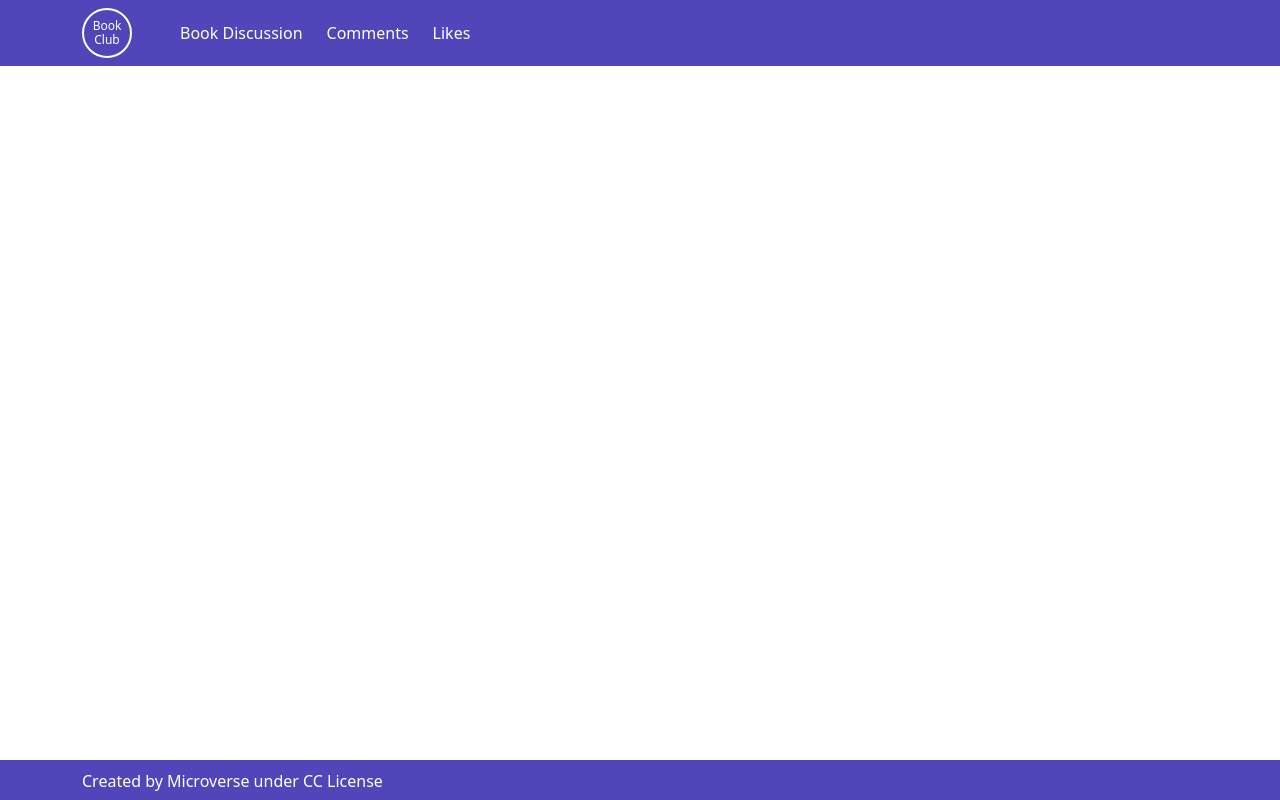
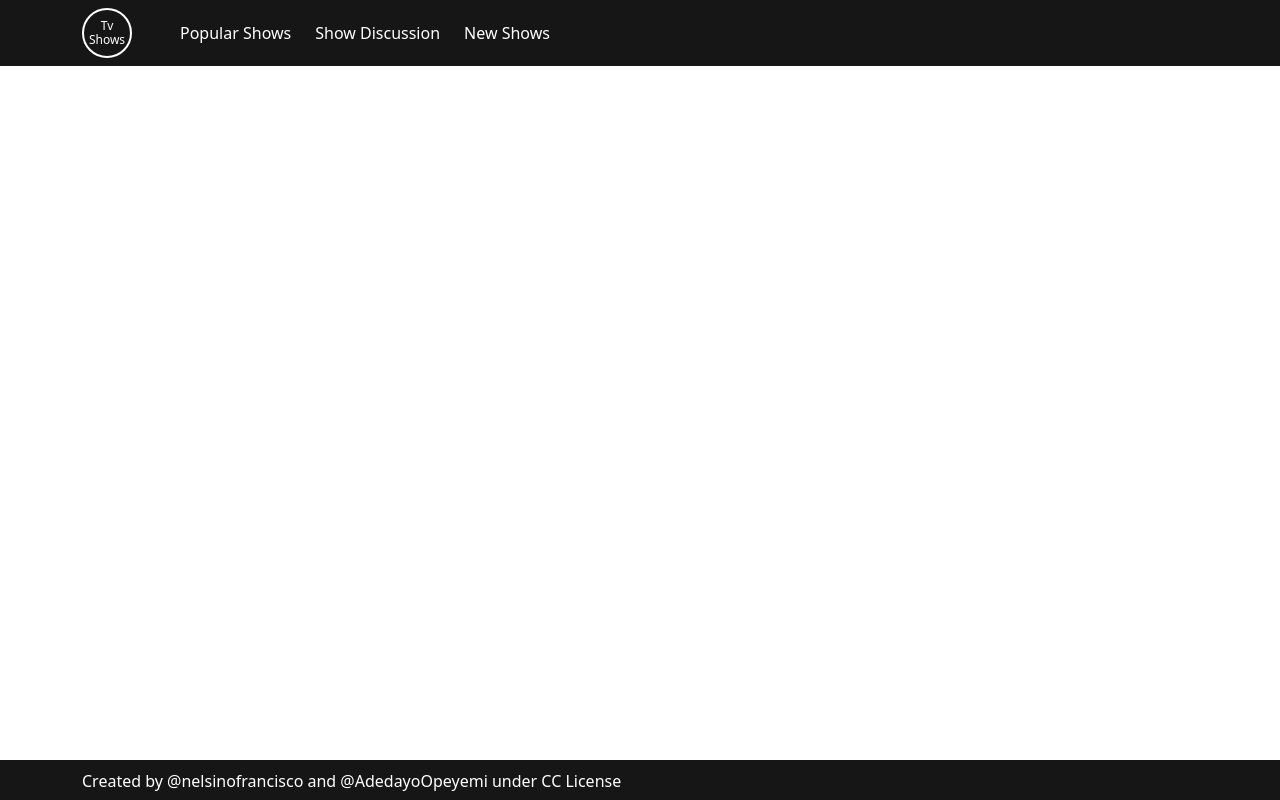
Before and after one commit to AdedayoOpeyemi/js-capstone-api, a website built with webpack: page src/index.html in a window 1280 px wide. Built offline with nearby package versions, Linux system fonts and the light colour scheme.

Commit message:
change some styles properties to reduce repetition and update the main color scheme for the website

```diff
--- a/src/index.html
+++ b/src/index.html
@@ -7,26 +7,30 @@
   <title>Document</title>
 </head>
 <body>
-  <div>
+  <div class="page-container">
     <header class="page-header d-flex p-2">
       <div class="d-flex container-lg justify-content-start">
         <div class="page-logo-container d-flex align-items-center justify-content-around me-5">
-          <h1 class="page-logo secundary-fc-color">Book Club</h1>
+          <h1 class="page-logo secundary-fc-color">Tv Shows</h1>
         </div>
         <nav class="d-flex align-items-center">
-          <a href="#" class="nav-item secundary-fc-color me-4">Book Discussion</a>
-          <a href="#" class="nav-item secundary-fc-color me-4">Comments</a>
-          <a href="#" class="nav-item secundary-fc-color">Likes</a>
+          <a href="#" class="nav-item secundary-fc-color me-4">Popular Shows</a>
+          <a href="#" class="nav-item secundary-fc-color me-4">Show Discussion</a>
+          <a href="#" class="nav-item secundary-fc-color">New Shows</a>
         </nav>
       </div>
     </header>
+    <main class="main-content position-relative">
 
-    <footer class="footer d-flex align-items-center">
+      <div class="modal">
+
+      </div>
+    </main>
+    <footer class="footer d-flex align-items-center secundary-fc-color">
       <div class="container-lg justify-content-start">
-        <span class="align-middle">Created by Microverse under CC License</span>
+        <span class="align-middle">Created by @nelsinofrancisco and @AdedayoOpeyemi under CC License</span>
       </div>
     </footer>
   </div>
-
 </body>
 </html>
--- a/src/styles.css
+++ b/src/styles.css
@@ -1,5 +1,5 @@
 :root {
-  --secundary-bc-color: #5146b9;
+  --secundary-bc-color: #161616;
   --secundary-font-color: #fff;
 }
 
@@ -53,7 +53,6 @@ p {
 
 .footer {
   background-color: var(--secundary-bc-color);
-  color: var(--secundary-font-color);
   position: absolute;
   bottom: 0;
   width: 100%;
```
Also changed, not shown: dist/index.html, dist/main.bundle.js.
